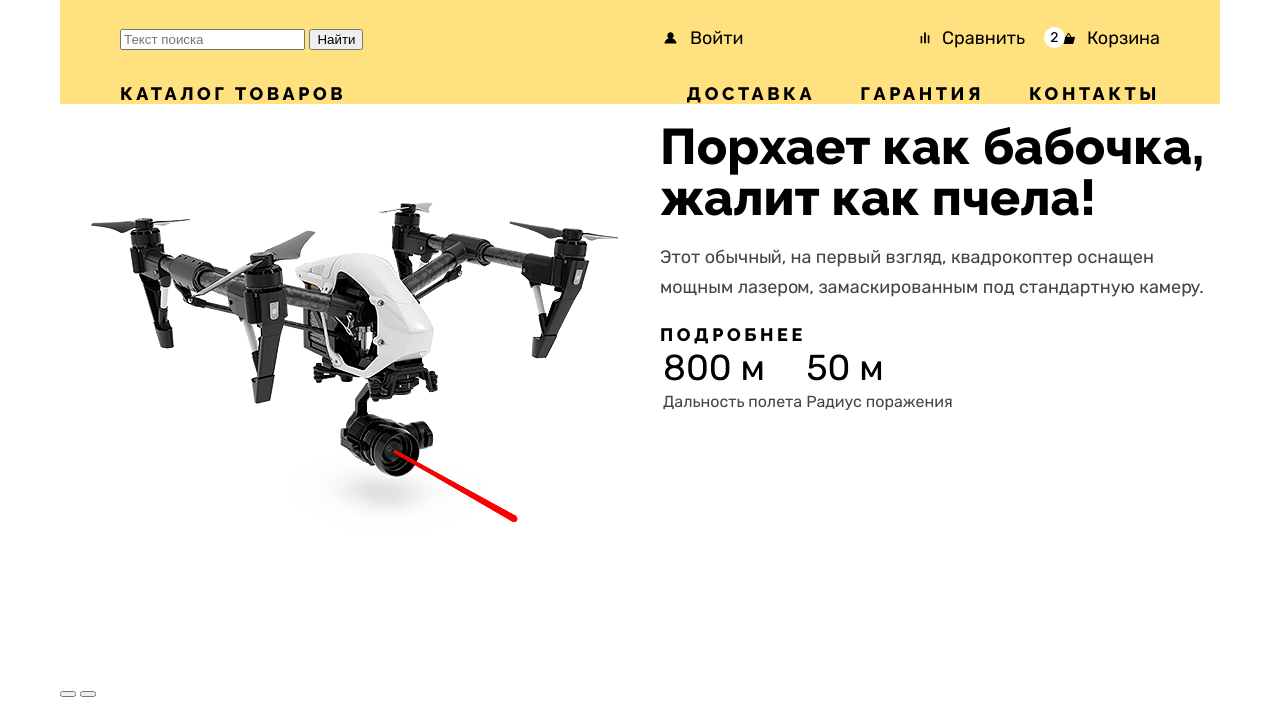
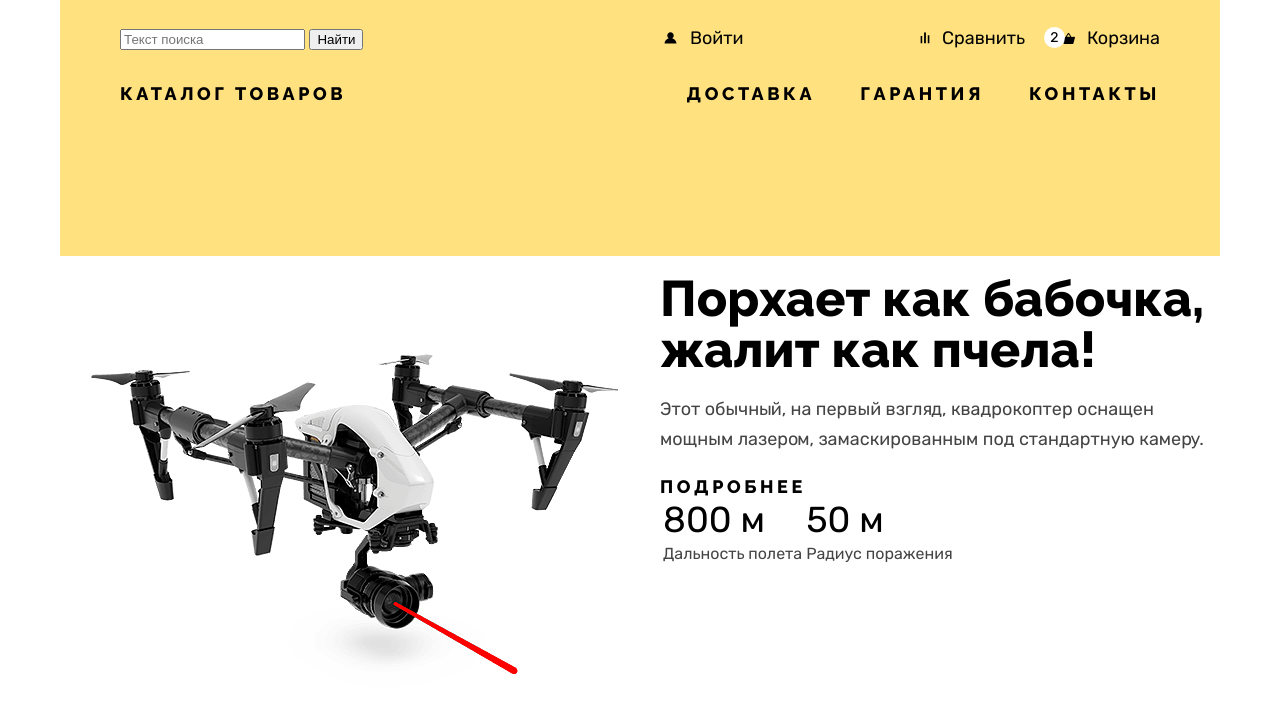
Before and after one commit to htmlacademy-htmlcss/244435-device-33, a plain HTML site: page index.html in a window 1280 px wide. Shown: the part 62-775 px from the top of the page. Drawn offline with Linux system fonts and the light colour scheme.

Commit message:
Отступы

```diff
--- a/styles/style.css
+++ b/styles/style.css
@@ -261,7 +261,10 @@ body {
 .main-header .navigation {
     width: 1040px;
     margin: 0 auto;
+    padding-bottom: 152px;
 }
+
+
 
 .navigation-list {
     margin: 0;
```
